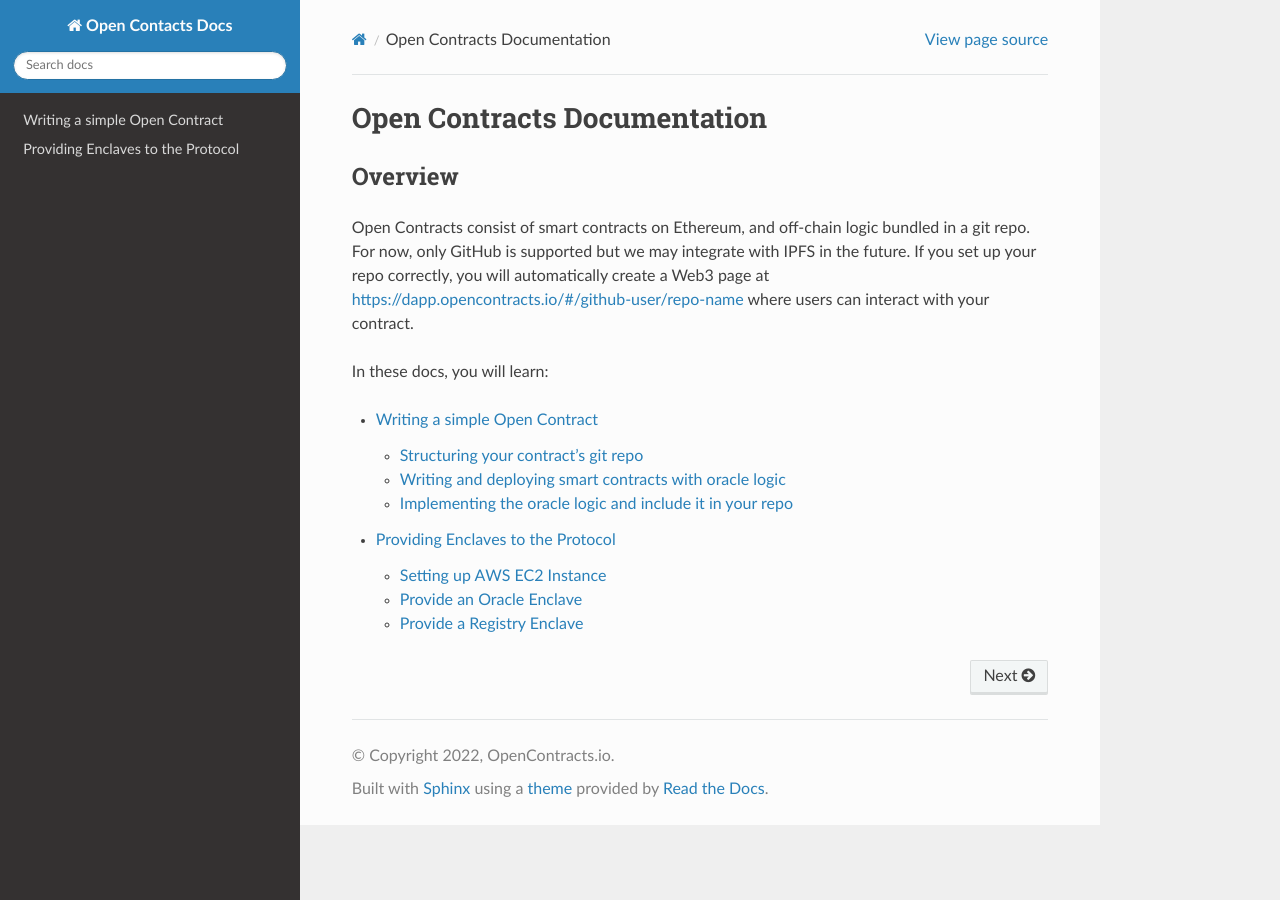
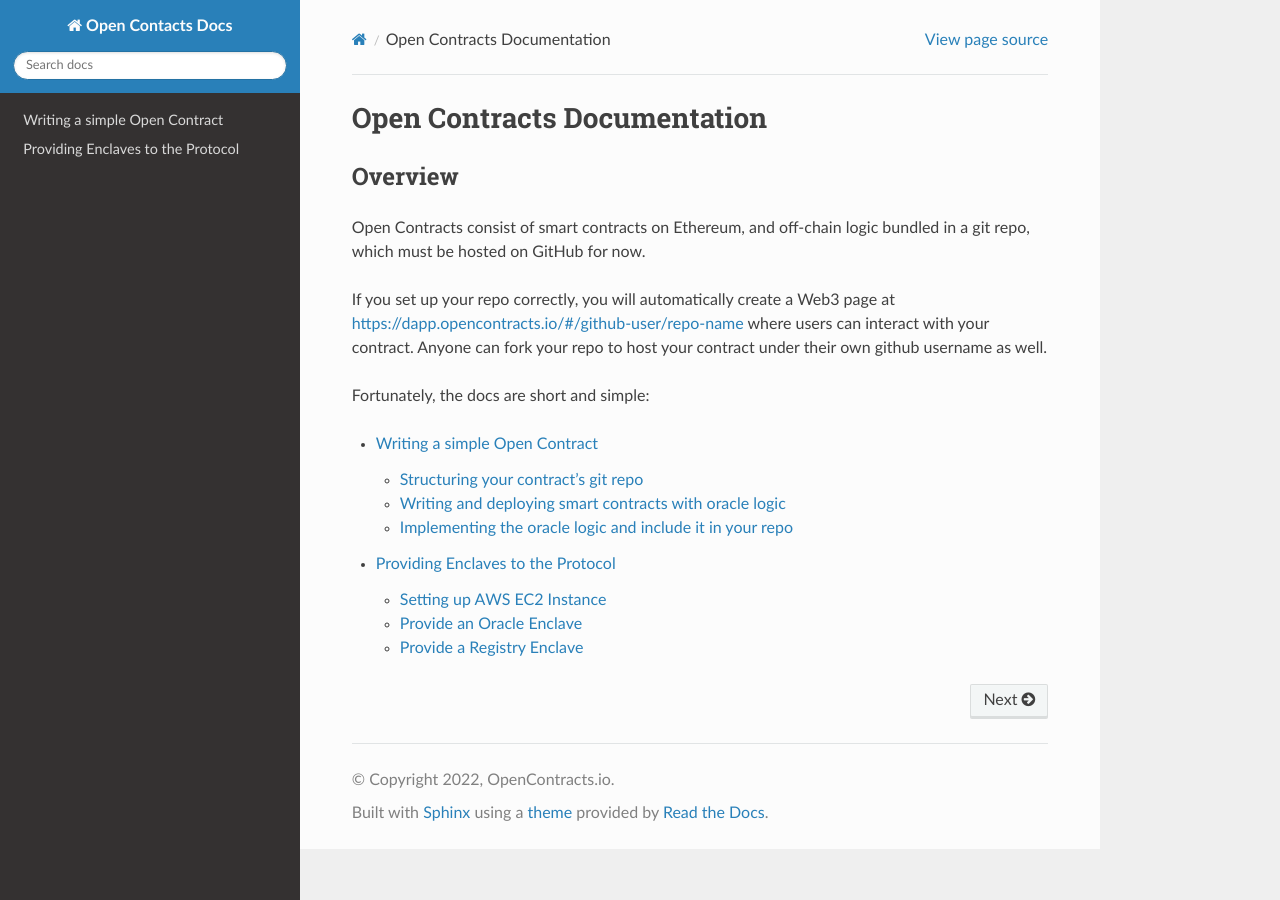
Before and after one commit to open-contracts/docs, a Sphinx documentation site: the page built from docs/source/index.rst, in a window 1280 px wide. Built offline with Sphinx 7.4.7 and the Read the Docs theme 2.0.0, drawn with Linux system fonts in a browser that asks for light colours.

Commit message:
Update index.rst

```diff
--- a/docs/source/index.rst
+++ b/docs/source/index.rst
@@ -9,10 +9,11 @@ Open Contracts Documentation
 Overview
 ------------
 
-Open Contracts consist of smart contracts on Ethereum, and off-chain logic bundled in a git repo. For now, only GitHub is supported but we may integrate with IPFS in the future.
-If you set up your repo correctly, you will automatically create a Web3 page at https://dapp.opencontracts.io/#/github-user/repo-name where users can interact with your contract.
+Open Contracts consist of smart contracts on Ethereum, and off-chain logic bundled in a git repo, which must be hosted on GitHub for now.
 
-In these docs, you will learn:
+If you set up your repo correctly, you will automatically create a Web3 page at https://dapp.opencontracts.io/#/github-user/repo-name where users can interact with your contract. Anyone can fork your repo to host your contract under their own github username as well.
+
+Fortunately, the docs are short and simple:
 
 .. toctree::
    :maxdepth: 2
```
